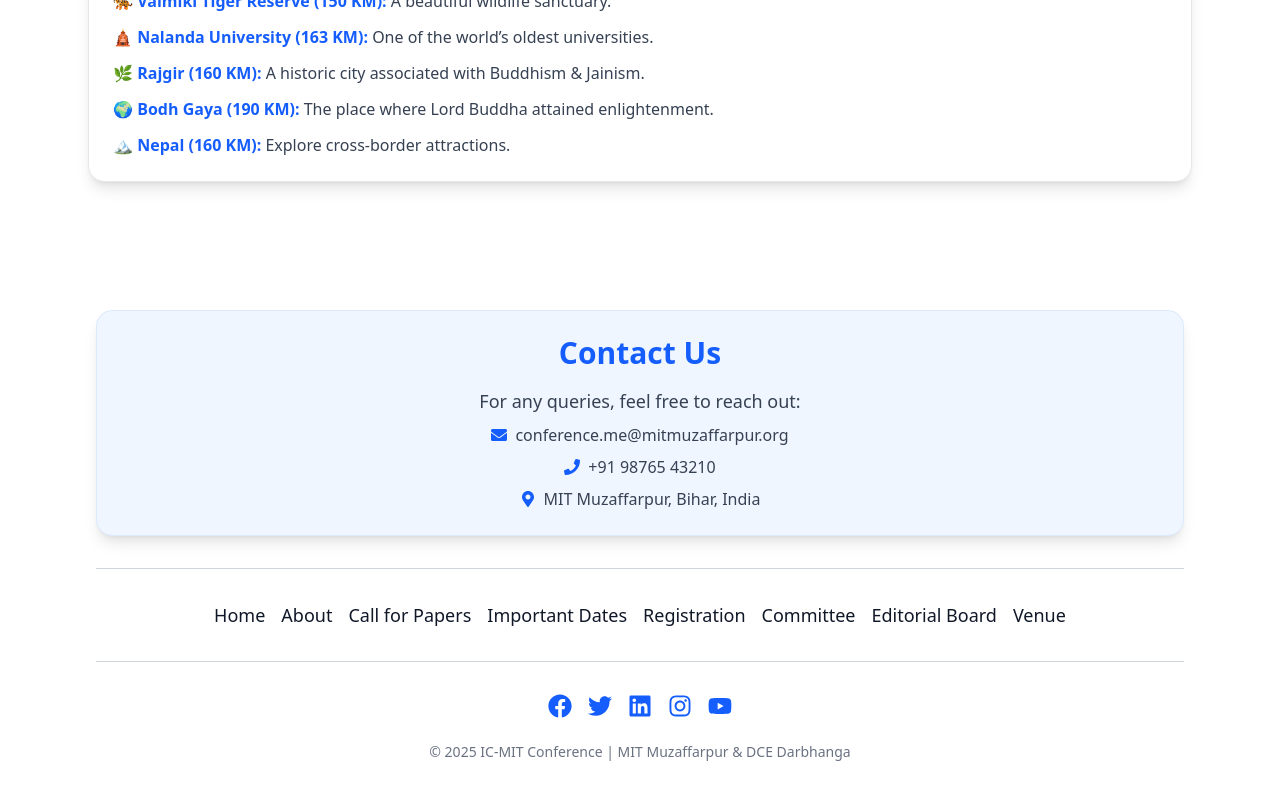
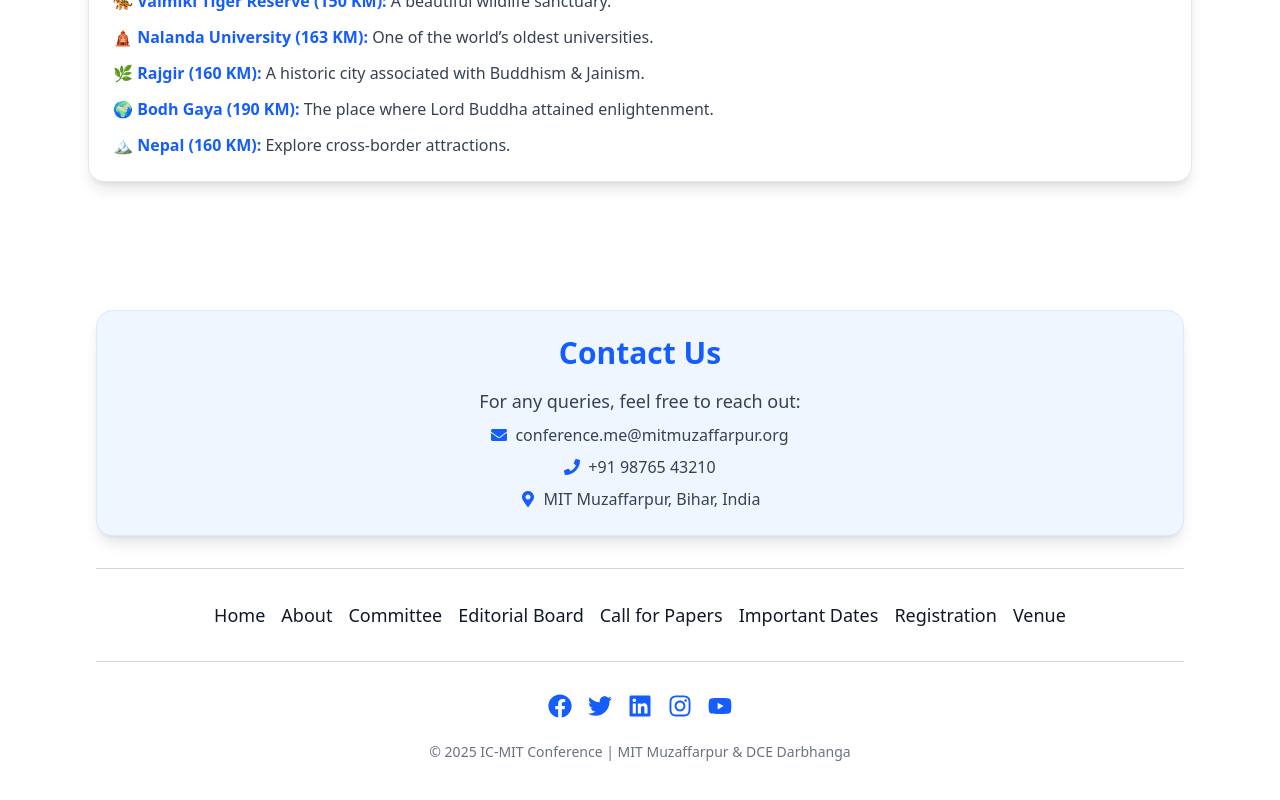
Before and after one commit to HarryOhm33/IC-MIT, a React (Vite) app: page / in a window 1280 px wide. Shown: the part 9324-10124 px from the top of the page. Built offline with nearby package versions, Linux system fonts and the light colour scheme.

Commit message:
Added Some More Info

```diff
--- a/src/components/ContactFooter.jsx
+++ b/src/components/ContactFooter.jsx
@@ -1,4 +1,5 @@
 import { motion } from "framer-motion";
+import { Link } from "react-scroll"; // Import React Scroll
 import {
   FaEnvelope,
   FaMapMarkerAlt,
@@ -62,7 +63,7 @@
         {/* Divider */}
         <div className="border-t border-gray-300 my-8"></div>
 
-        {/* Footer Links */}
+        {/* Footer Links with React Scroll */}
         <motion.div
           className="flex flex-wrap justify-center w-full max-w-full gap-4 text-lg"
           initial={{ opacity: 0, y: 50 }}
@@ -71,22 +72,25 @@
           viewport={{ once: true }}
         >
           {[
-            { href: "#home", label: "Home" },
-            { href: "#about", label: "About" },
-            { href: "#call-for-papers", label: "Call for Papers" },
-            { href: "#dates", label: "Important Dates" },
-            { href: "#registration", label: "Registration" },
-            { href: "#committee", label: "Committee" },
-            { href: "#editorial-board", label: "Editorial Board" },
-            { href: "#venue", label: "Venue" },
-          ].map((link, index) => (
-            <a
+            { to: "home", label: "Home" },
+            { to: "about", label: "About" },
+            { to: "committee", label: "Committee" },
+            { to: "editorial-board", label: "Editorial Board" },
+            { to: "call-for-papers", label: "Call for Papers" },
+            { to: "dates", label: "Important Dates" },
+            { to: "registration", label: "Registration" },
+            { to: "venue", label: "Venue" },
+          ].map((item, index) => (
+            <Link
               key={index}
-              href={link.href}
-              className="hover:text-blue-600 transition duration-300"
+              to={item.to}
+              smooth={true}
+              duration={500}
+              offset={-80}
+              className="hover:text-blue-600 transition duration-300 cursor-pointer"
             >
-              {link.label}
-            </a>
+              {item.label}
+            </Link>
           ))}
         </motion.div>
 
```
